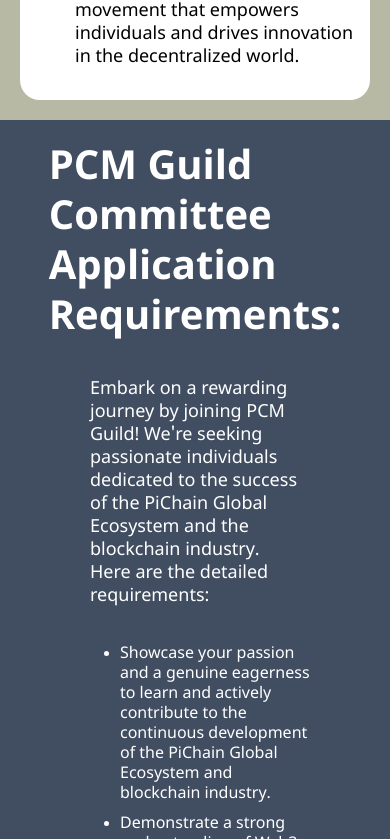
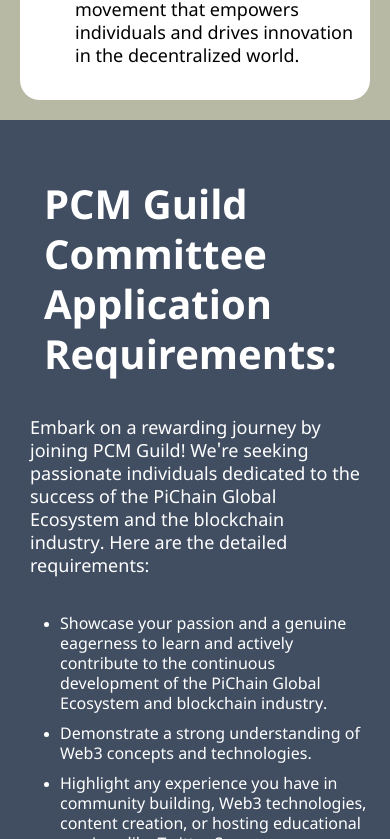
Before and after one commit to Alejandrocsdev/pcm-official-web, a React (Vite) app: page /guild in a window 390 px wide. Shown: the part 5005-5844 px from the top of the page. Built offline with nearby package versions, Linux system fonts and the light colour scheme.

Commit message:
guild section5 test1

```diff
--- a/src/pages/Guild/style.module.css
+++ b/src/pages/Guild/style.module.css
@@ -418,6 +418,10 @@
   .section4 .right {
     width: 500px;
   }
+
+  .section5 {
+    padding: 40px;
+  }
 }
 
 @media (max-width: 700px) {
@@ -478,6 +482,10 @@
   .section4 .right {
     width: 400px;
   }
+
+  .section5 {
+    padding: 40px 20px;
+  }
 }
 
 @media (max-width: 500px) {
```
